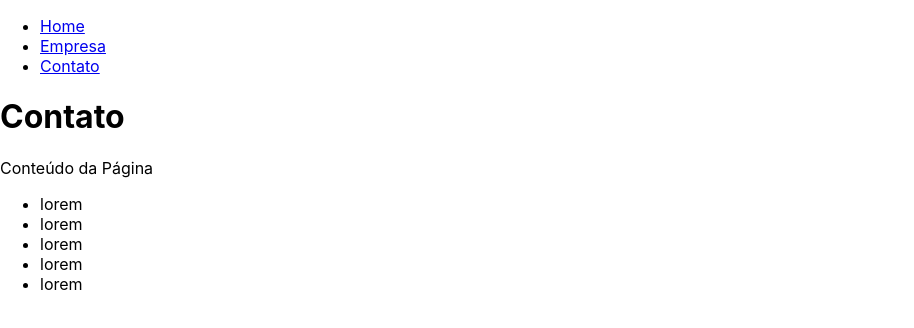
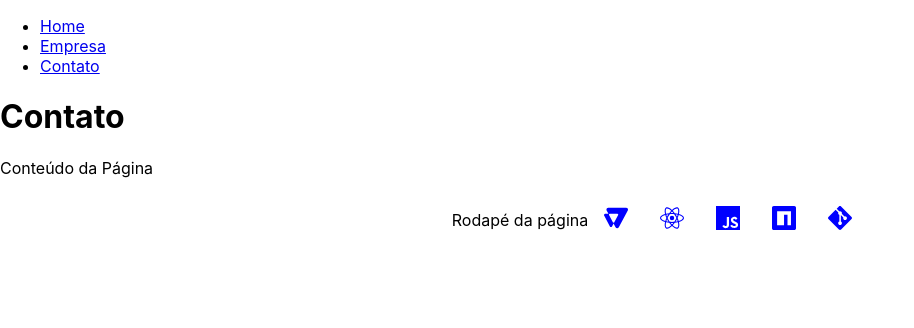
Before and after one commit to Riquecelo/estudos-react-js, a React (Create React App) app in the folder my-app/: page /contato in a window 1280 px wide. Shown: the top 328 px of the page, without its empty margins (0-914 px from the left). Built offline with nearby package versions, Linux system fonts and the light colour scheme.

Commit message:
utilização do react-icons

```diff
--- a/my-app/package.json
+++ b/my-app/package.json
@@ -8,6 +8,7 @@
     "@testing-library/user-event": "^13.5.0",
     "react": "^18.2.0",
     "react-dom": "^18.2.0",
+    "react-icons": "^4.10.1",
     "react-router-dom": "^6.14.0",
     "react-scripts": "5.0.1",
     "web-vitals": "^2.1.4"
--- a/my-app/src/components/layout/Footer.js
+++ b/my-app/src/components/layout/Footer.js
@@ -1,11 +1,17 @@
+//npm install react-icons
+import { SiVtex, SiReact, SiJavascript, SiNpm, SiGit} from "react-icons/si";
+import styles from './Footer.module.css'
+
 function Footer(){
     return(
-        <ul>
-            <li>lorem</li>
-            <li>lorem</li>
-            <li>lorem</li>
-            <li>lorem</li>
-            <li>lorem</li>
+
+        <ul className={styles.social_list}>
+            <p>Rodapé da página</p>
+            <li><SiVtex/></li>
+            <li><SiReact/></li>
+            <li><SiJavascript/></li>
+            <li><SiNpm/></li>
+            <li><SiGit/></li>
         </ul>
     )
 }
--- /dev/null
+++ b/my-app/src/components/layout/Footer.module.css
@@ -0,0 +1,16 @@
+.social_list{
+    display: flex;
+    justify-content: center;
+    align-items: center;
+}
+
+.social_list li{
+    margin: 0 1em;
+    list-style: none;
+}
+
+.social_list svg{
+    font-size: 1.5em;
+    cursor: pointer;
+    color: blue;
+}
```
Also changed, not shown: 1 other file (tests, documents, lock files or other folders).
